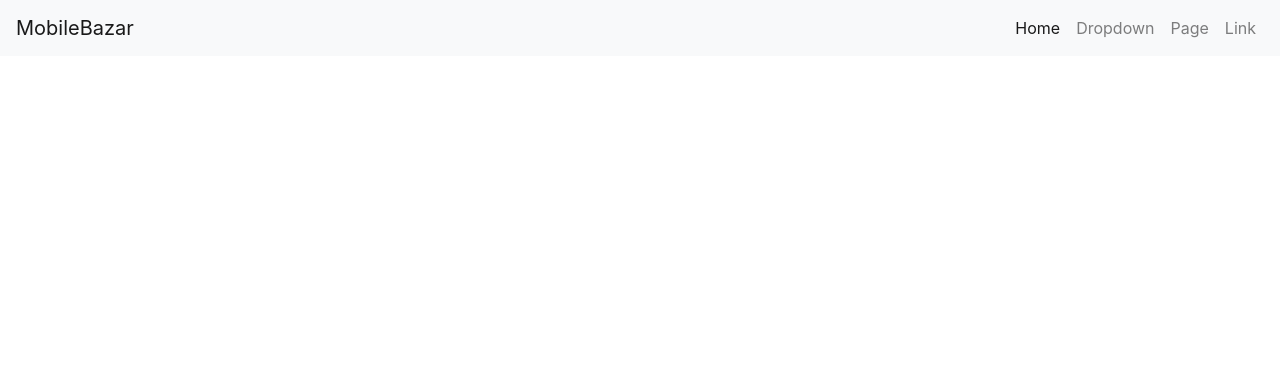
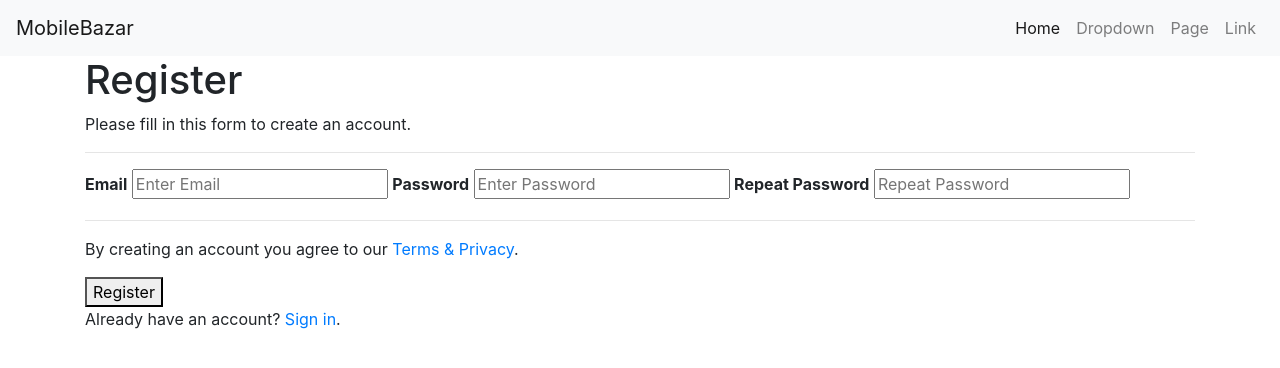
Before and after one commit to Emran333/Mobile-bazar, a plain HTML site: page index.html in a window 1280 px wide. Drawn offline with nearby package versions, Linux system fonts and the light colour scheme.

Commit message:
register add

```diff
--- a/index.html
+++ b/index.html
@@ -38,19 +38,37 @@
             </div>
         </nav>
 
+    </header>
+
+<!-- ----------------------------------------------------------------------- -->
+<!--                              Register From                              -->
+<!-- ----------------------------------------------------------------------- -->
 
 
+<form class="form-group">
+    <div class="container">
+      <h1>Register</h1>
+      <p>Please fill in this form to create an account.</p>
+      <hr>
 
+      <label for="email"><b>Email</b></label>
+      <input type="text" placeholder="Enter Email" name="email" id="email" required>
 
+      <label for="psw"><b>Password</b></label>
+      <input type="password" placeholder="Enter Password" name="psw" id="psw" required>
 
-    </header>
+      <label for="psw-repeat"><b>Repeat Password</b></label>
+      <input type="password" placeholder="Repeat Password" name="psw-repeat" id="psw-repeat" required>
+      <hr>
 
+      <p>By creating an account you agree to our <a href="#">Terms & Privacy</a>.</p>
+      <button type="submit" class="registerbtn">Register</button>
+    </div>
 
-
-
-
-
-
+    <div class="container signin">
+      <p>Already have an account? <a href="#">Sign in</a>.</p>
+    </div>
+  </form>
 
 
 
```
